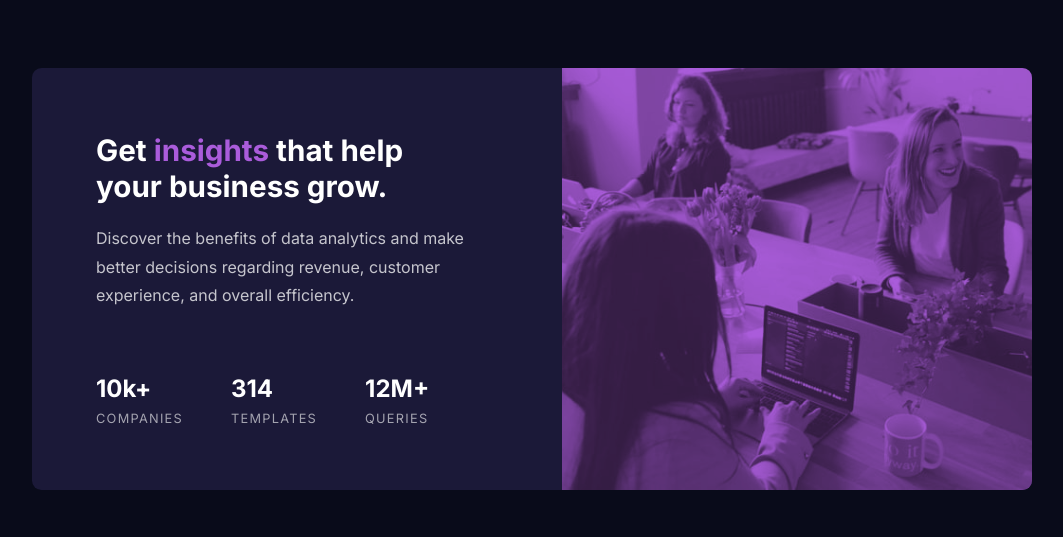
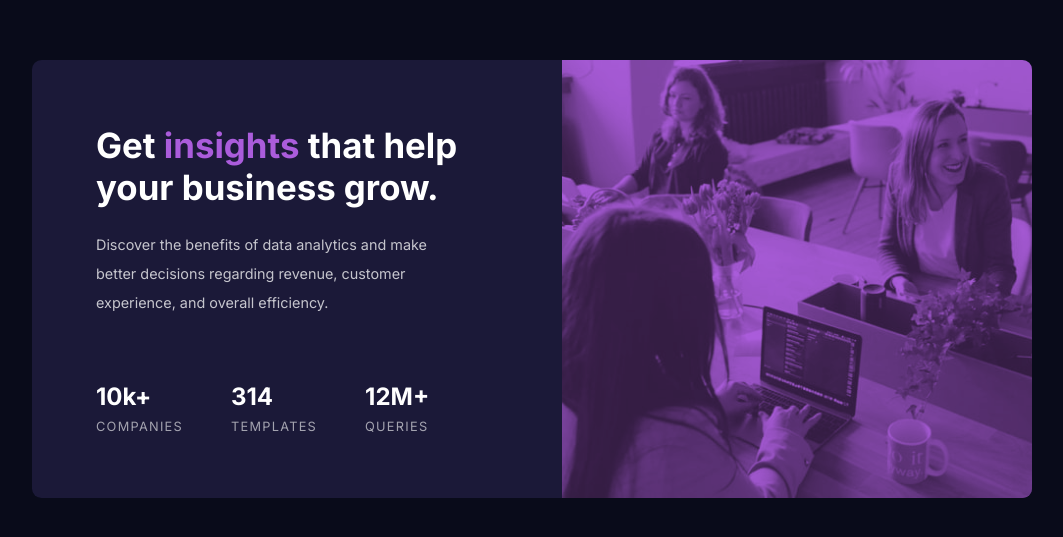
Before and after one commit to DebabrataBanik/stats-preview-card-component-main, a plain HTML site: page index.html in a window 1280 px wide. Shown: the part 121-658 px from the top of the page, without its empty margins (108-1171 px from the left). Drawn offline with Linux system fonts and the light colour scheme.

Commit message:
Update style.css

```diff
--- a/style.css
+++ b/style.css
@@ -130,5 +130,12 @@ p{
   .stat{
     font-weight: 400;
   }
+  h1{
+    font-size: 2.175rem;
+    /* font-weight: 600; */
+  }
+  p{
+    font-size: 0.9rem;
+  }
 
 }
```
